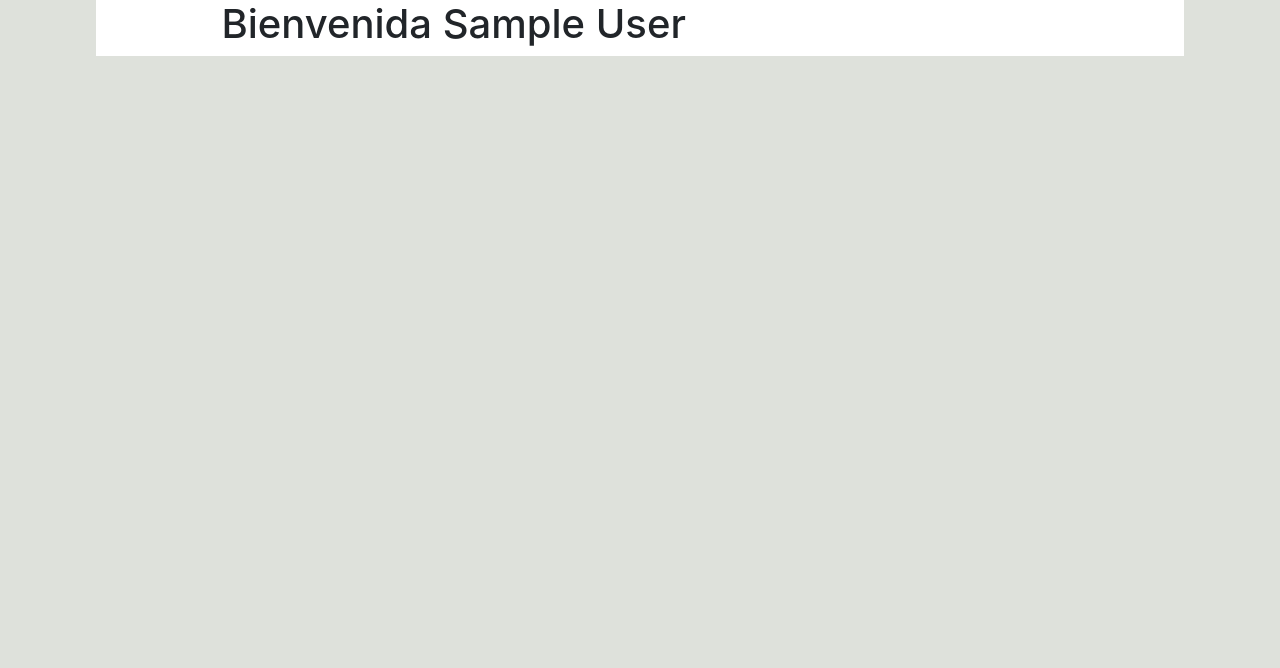
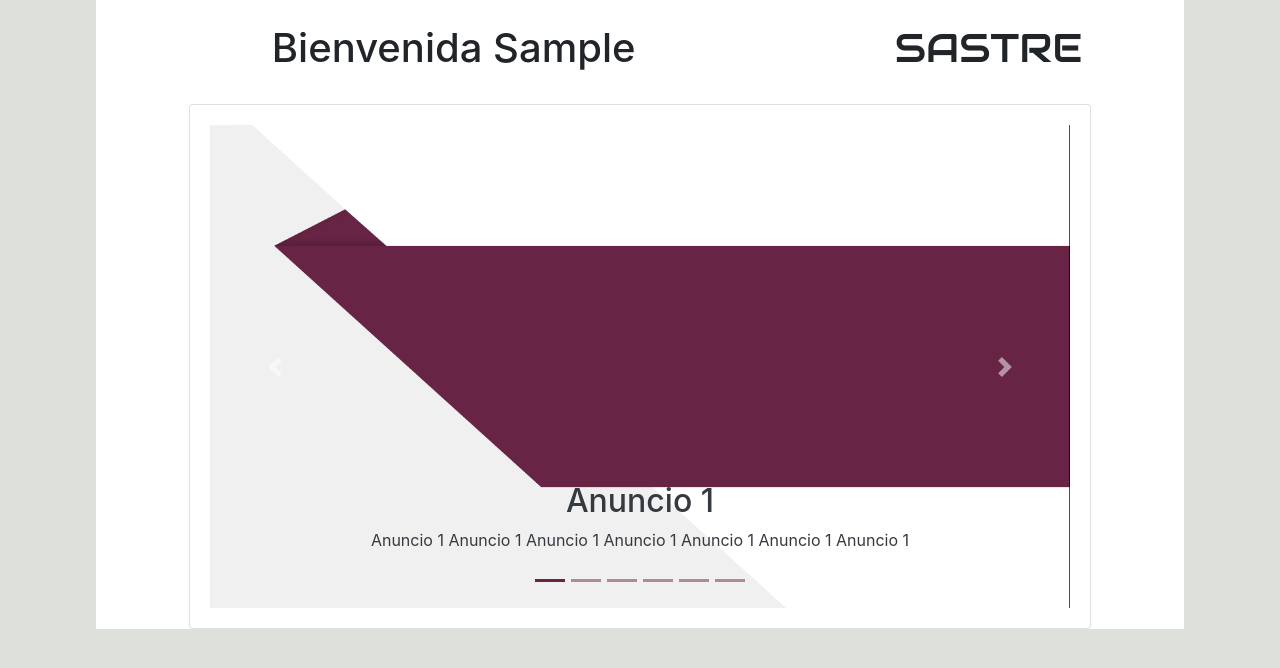
Before and after one commit to davidcast973/TrabajoTerminalESCOM, a Django app: page /usuario/bienvenida/ in a window 1280 px wide. Shown: the part 56-724 px from the top of the page. Run offline with Django 3.2, Linux system fonts and the light colour scheme; a user stored in the database is signed in; tables that the repository leaves empty hold one stand-in row (values such as "Sample post"); some libraries are stand-ins or nearby versions.

Commit message:
Añadir Carusel
* Se agrego un carrusel en la pág. de bienvenida.
* Se crearon fondos con la paleta de colores, para poder usarse como fondo de las notificaciones.
*Se termina de hacer el merge con la rama Oscar haciendo un "makemigrations" y un "migrate".

```diff
--- a/SASTRE/templates/registration/login.html
+++ b/SASTRE/templates/registration/login.html
@@ -42,7 +42,7 @@
                             <label for="exampleInputPassword1">{{ form.password.label_tag }}</label>
                             {{ form.password }}
                         </div>
-                        <button type="submit" class="btn btn-guinda btn-lg">Ingresar</button>
+                        <button type="submit" class="btn btn-guinda">Ingresar</button>
                     </form>
                 </div>
             </div>
--- a/SASTRE/templates/registration/password_reset_form.html
+++ b/SASTRE/templates/registration/password_reset_form.html
@@ -16,7 +16,7 @@
 				<form action="" method="post">{% csrf_token %}
 					{{ form.email.label_tag }}
 						<p>{{ form.email }}</p>
-					<input type="submit" class="btn btn-guinda btn-lg" value="Reset password" />
+					<input type="submit" class="btn btn-guinda" value="Reset password" />
 				</form>
             </div>
         </div>
--- a/SASTRE/templates/sastre/basesastre.html
+++ b/SASTRE/templates/sastre/basesastre.html
@@ -23,8 +23,8 @@
         {% endblock %}
     </head>
     <body>
-        <nav class="navbar navbar-expand-lg navbar-light guindaColor">
-            <a class="navbar-brand text-light fontFamily" href="{% if user.is_authenticated %} {% url 'bienvenida' %} {% else %} {% url 'login' %} {% endif %}">SASTRE</a>
+        <nav class="navbar navbar-expand-lg navbar-light navbarGuinda">
+            <a class="navbar-brand text-light fontAudiowide" href="{% if user.is_authenticated %} {% url 'bienvenida' %} {% else %} {% url 'login' %} {% endif %}">SASTRE</a>
             <button class="navbar-toggler" type="button" data-toggle="collapse" data-target="#navbarSupportedContent" aria-controls="navbarSupportedContent" aria-expanded="false" aria-label="Toggle navigation">
                 <span class="navbar-toggler-icon"></span>
             </button>
--- a/SASTRE/usuario/static/css/basesastre.css
+++ b/SASTRE/usuario/static/css/basesastre.css
@@ -28,7 +28,19 @@ body {
 	margin: 10px;
 }
 
-.guindaColor{
+.whiteText{
+	color:#ffffff;
+}
+
+.btn-outline-success{
+	border-color: #FFF;
+	color: #FFF;
+}
+.margin20down {
+	margin: auto auto 20px auto;
+}
+
+.navbarGuinda{
 	color: black; !important;
 	background-color: #682444;
 }
@@ -56,29 +68,16 @@ body {
 }
 /* ============================================================ */
 
-.whiteText{
-	color:#ffffff;
-}
-
-.btn-outline-success{
-	border-color: #FFF;
-	color: #FFF;
-}
-.margin20down {
-	margin: auto auto 20px auto;
-}
-
 /* ======================= Fuentes ======================= */
 
 @font-face {
 	font-family: 'Audiowide';
 	font-style: normal;
-	font-weight: 400;
 	src: local('Audiowide-Regular'),
 		url(../fonts/Audiowide-Regular.ttf) format('truetype');
 }
 
-.fontFamily {
+.fontAudiowide {
 	font-family: "Audiowide";
 }
 
--- a/SASTRE/usuario/templates/bienvenida.html
+++ b/SASTRE/usuario/templates/bienvenida.html
@@ -6,8 +6,97 @@
 
 {% block body %}
 	<div class="row">
-		<div class="col-8">
-			<h1>Bienvenid{% if usuario.genero == 'F' %}a{% else %}o{% endif %} {{usuario.nombreUsuario.first_name}} {{usuario.nombreUsuario.last_name}}</h1>
+		<div class="col-8 my-4">
+			<h1>Bienvenid{% if usuario.genero == 'F' %}a{% else %}o{% endif %} {{usuario.nombreUsuario.first_name}}</h1>
+		</div>
+		<div class="col my-4">
+			<h1 class="fontAudiowide mr-5">SASTRE</h1>
 		</div>
 	</div>
+	<div class="row">
+		<div class="col-1"></div>
+		<div class="col-10">
+
+	<div class="card">
+		<div class="card-body">
+			<div id="carouselExampleCaptions" class="carousel slide" data-ride="carousel">
+				<ol class="carousel-indicators">
+					<li data-target="#carouselExampleCaptions" data-slide-to="0" class="active" style="background-color: #682444;"></li>
+					<li data-target="#carouselExampleCaptions" data-slide-to="1" style="background-color: #682444;"></li>
+					<li data-target="#carouselExampleCaptions" data-slide-to="2" style="background-color: #682444;"></li>
+					<li data-target="#carouselExampleCaptions" data-slide-to="3" style="background-color: #682444;"></li>
+					<li data-target="#carouselExampleCaptions" data-slide-to="4" style="background-color: #682444;"></li>
+					<li data-target="#carouselExampleCaptions" data-slide-to="5" style="background-color: #682444;"></li>
+				</ol>
+				<div class="carousel-inner">
+					{% load static %}
+					<div class="carousel-item active">
+						<img src="{% static 'img/f_blc_gnd_is.png' %}" class="d-block w-100" alt="...">
+						<div class="carousel-caption d-none d-md-block">
+							<div class="text-dark">
+								<h2>Anuncio 1</h2>
+								<p>Anuncio 1 Anuncio 1 Anuncio 1 Anuncio 1 Anuncio 1 Anuncio 1 Anuncio 1</p>
+							</div>
+						</div>
+					</div>
+					<div class="carousel-item">
+						<img src="{% static 'img/f_blc_gnd_m.png' %}" class="d-block w-100" alt="...">
+						<div class="carousel-caption d-none d-md-block">
+							<div class="text-dark">
+								<h2>Anuncio 2</h2>
+								<p>Anuncio 2 Anuncio 2 Anuncio 2 Anuncio 2 Anuncio 2 Anuncio 2 Anuncio 2</p>
+							</div>
+						</div>
+					</div>
+					<div class="carousel-item">
+						<img src="{% static 'img/f_blc_gnd_m.png' %}" class="d-block w-100" alt="...">
+						<div class="carousel-caption d-none d-md-block">
+							<div class="text-dark">
+								<h2>Anuncio 3</h2>
+								<p>Anuncio 3 Anuncio 3 Anuncio 3 Anuncio 3 Anuncio 3 Anuncio 3 Anuncio 3</p>
+							</div>
+						</div>
+					</div>
+					<div class="carousel-item">
+						<img src="{% static 'img/f_blc_gnd_m.png' %}" class="d-block w-100" alt="...">
+						<div class="carousel-caption d-none d-md-block">
+							<div class="text-dark">
+								<h2>Anuncio 4</h2>
+								<p>Anuncio 4 Anuncio 4 Anuncio 4 Anuncio 4 Anuncio 4 Anuncio 4 Anuncio 4</p>
+							</div>
+						</div>
+					</div>
+					<div class="carousel-item">
+						<img src="{% static 'img/f_blc_gnd_m.png' %}" class="d-block w-100" alt="...">
+						<div class="carousel-caption d-none d-md-block">
+							<div class="text-dark">
+								<h2>Anuncio 5</h2>
+								<p>Anuncio 5 Anuncio 5 Anuncio 5 Anuncio 5 Anuncio 5 Anuncio 5 Anuncio 5</p>
+							</div>
+						</div>
+					</div>
+					<div class="carousel-item">
+						<img src="{% static 'img/f_blc_gnd_di.png' %}" class="d-block w-100" alt="...">
+						<div class="carousel-caption d-none d-md-block">
+							<div class="text-dark">
+								<h2>Anuncio 6</h2>
+								<p>Anuncio 6 Anuncio 6 Anuncio 6 Anuncio 6 Anuncio 6 Anuncio 6 Anuncio 6</p>
+							</div>
+						</div>
+					</div>
+				</div>
+				<a class="carousel-control-prev" href="#carouselExampleCaptions" role="button" data-slide="prev">
+					<span class="carousel-control-prev-icon" aria-hidden="true"></span>
+					<span class="sr-only">Previous</span>
+				</a>
+				<a class="carousel-control-next" href="#carouselExampleCaptions" role="button" data-slide="next">
+					<span class="carousel-control-next-icon" aria-hidden="true"></span>
+					<span class="sr-only">Next</span>
+				</a>
+			</div>
+		</div>
+	</div>
+		</div>
+		<div class="col-1"></div>
+	</div>
 {% endblock %}
```
Also changed, not shown: SASTRE/usuario/migrations/0029_auto_20200316_0036.py (added), SASTRE/usuario/static/img/f_blc_gnd_di.png (added), SASTRE/usuario/static/img/f_blc_gnd_ds.png (added), SASTRE/usuario/static/img/f_blc_gnd_is.png (added), SASTRE/usuario/static/img/f_blc_gnd_m.png (added), SASTRE/usuario/static/img/f_blc_grs_ds.png (added), SASTRE/usuario/static/img/f_gnd_grs_ds.png (added), SASTRE/usuario/static/img/f_grs_gnd_ds.png (added), SASTRE/usuario/static/img/user-tie-solid.svg (deleted).
